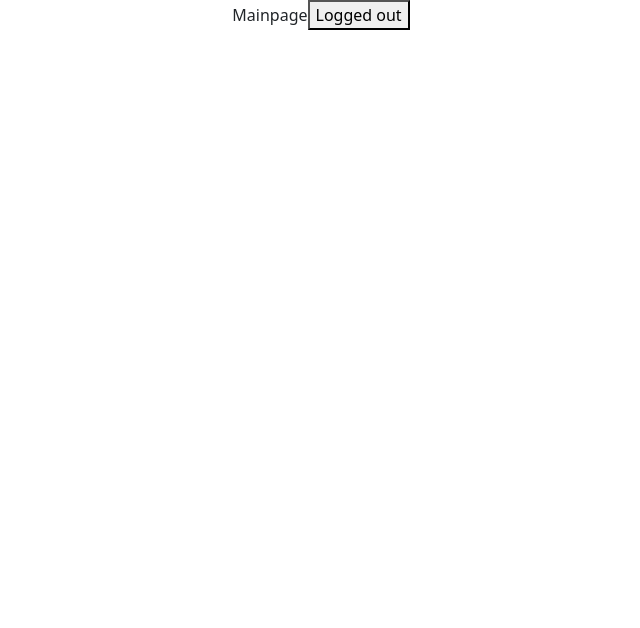
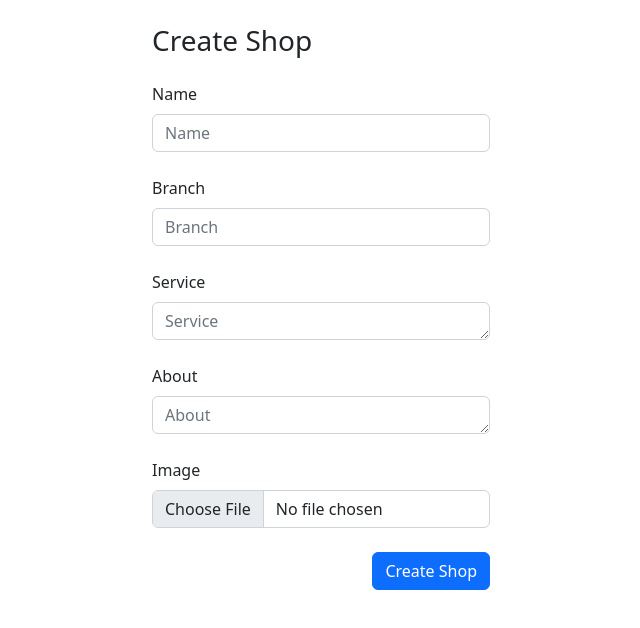
Before and after one commit to tritonmax26/FinalProjectCapstone, a React (Vite) app: page /shoppage in a window 1280 px wide. Shown: the top 628 px of the page, without its empty margins (319-959 px from the left). Built offline with nearby package versions, Linux system fonts and the light colour scheme.

Commit message:
search query anf upload

```diff
--- a/src/components/ProductCard.jsx
+++ b/src/components/ProductCard.jsx
@@ -11,7 +11,7 @@ const ProductCard = ({id, name, description, price, branch, image}) => {
 
                 <Card.Title>Branch: {branch}</Card.Title>
                 <Card.Subtitle className="mb-2 text-muted">
-                <Link to={`/shop/products/${id}`}>
+                <Link to={`/products/${id}`}>
                      Product Name: {name}
                 </Link>
                 </Card.Subtitle>
@@ -22,7 +22,7 @@ const ProductCard = ({id, name, description, price, branch, image}) => {
                     Price: {price}
                 </Card.Subtitle>
                 <Card.Text>
-                    <Link to={`/shop/products/${id}`}> ID: {id}</Link>
+                    <Link to={`/products/${id}`}> ID: {id}</Link>
                 </Card.Text>
                 {/* <Card.Link href="#">order</Card.Link>
                 <Card.Link href="#">cancel</Card.Link> */}
--- a/src/components/ProductsPagination.jsx
+++ b/src/components/ProductsPagination.jsx
@@ -7,7 +7,7 @@ const ProductsPagination = ({links,active,getProducts}) => {
     <>
     <Pagination>
       {links
-      .filter( (_,index) => index !== 0 && index !== 14)
+      .filter( (_,index) => index !== 0 && index !== links.length -1)
 
       .map(( link ,index ) => {
         return (
--- a/src/components/Productspage.jsx
+++ b/src/components/Productspage.jsx
@@ -1,85 +1,135 @@
-import React, { useState, useEffect } from 'react'
+
+import React, { useState } from "react";
+import { Form, Button } from "react-bootstrap";
 import http from '../lib/http'
-import { useNavigate} from 'react-router-dom'
-import Products from "../views/Products"
-import { Link } from 'react-router-dom'
+import { useNavigate } from "react-router-dom";
 
-const Productspage = () => {
-    const [loggedIn, setLoggedin] = useState(localStorage.getItem("token"))
-    const [name,setName] = useState('')
-    const [description,setDescription] = useState('')
-    const [price,setPrice] = useState('')
-    const [branch,setBranch] = useState('')
-    const navigate = useNavigate()
+const ProductsPage = () => {
+  const navigate = useNavigate();
+  const [name, setName] = useState("");
+  const [branch, setBranch] = useState("");
+  const [description, setDescription] = useState("");
+  const [price, setPrice] = useState('');
+  const [image, setImage] = useState();
+  const [validated, setValidated] = useState(false);
 
-    async function createProduct(e) {
-        e.preventDefault()
-        if (!name || !description || !price || !branch) {
-            alert ("Please Fill all tabs")
-            return
-        }
+  async function submit(e) {
+    e.preventDefault();
+    e.stopPropagation();
 
-        const res = await http.post("/products", {
-            name: name,
-            description: description,
-            price: price,
-            branch: branch
-        },
-        {
-            headers : {
-                "Authorization": `Bearer ${loggedIn}`
-            }
-        }
-        )
+    setValidated(true);
 
+    if (!name || !branch || !description || !price) {
+      return;
     }
 
+    try {
+      const formData = new FormData();
+      formData.append("image", image);
 
-    async function logout(){
-        await http.post("/logout", null, {
-            headers: {
-                "Authorization": `Bearer ${localStorage.getItem("token")}`
-            }
-        })
+      let uploadRes;
 
-        localStorage.removeItem('token')
-        setLoggedin(false)
-        navigate("/")
+      if (image) {
+        uploadRes = await http.post("/upload", formData, {
+          headers: {
+            "Content-Type": "multipart/form-data",
+            Authorization: `Bearer ${localStorage.getItem("token")}`,
+          },
+        });
+      }
+
+      const productData = {
+        name: name,
+        branch: branch,
+        description: description,
+        price: price,
+        image: uploadRes ? uploadRes.data.image_name : "",
+      };
+
+      const res = await http.post("/products", productData, {
+        headers: {
+          "Content-Type": "application/json",
+          Authorization: `Bearer ${localStorage.getItem("token")}`,
+        },
+      });
+
+      navigate(`/${res.data.id}`);
+    } catch (e) {
+      console.log(e);
     }
-
-    // console.log(loggedIn)
-
+  }
 
   return (
-    <div>
-        <Link to="/mainpage">Back</Link>
-        Products Page
-        <button onClick={logout}>
-            Logged out
-        </button>
+    <div className="mt-4">
+      <h3 className="mb-4">Create Product</h3>
+      <Form noValidate validated={validated} onSubmit={submit}>
+        <Form.Group className="mb-4">
+          <Form.Label>Name</Form.Label>
+          <Form.Control
+            required
+            type="text"
+            placeholder="Name"
+            value={name}
+            onChange={(e) => setName(e.target.value)}
+          ></Form.Control>
+          <Form.Control.Feedback type="invalid">
+            Please enter a Name
+          </Form.Control.Feedback>
+        </Form.Group>
+        <Form.Group className="mb-4">
+          <Form.Label>Branch</Form.Label>
+          <Form.Control
+            type="text"
+            placeholder="Branch"
+            value={branch}
+            onChange={(e) => setBranch(e.target.value)}
+          ></Form.Control>
+        </Form.Group>
+        <Form.Group className="mb-4">
+          <Form.Label>Description</Form.Label>
+          <Form.Control
+            required
+            as="textarea"
+            placeholder="Description"
+            value={description}
+            rows={1}
+            onChange={(e) => setDescription(e.target.value)}
+          ></Form.Control>
+          <Form.Control.Feedback type="invalid">
+            Please enter a description
+          </Form.Control.Feedback>
+        </Form.Group>
+        <Form.Group className="mb-4">
+          <Form.Label>Price</Form.Label>
+          <Form.Control
+            required
+            as="textarea"
+            placeholder="Price"
+            value={price}
+            rows={1}
+            onChange={(e) => setPrice(e.target.value)}
+          ></Form.Control>
+          <Form.Control.Feedback type="invalid">
+            Please enter Price
+          </Form.Control.Feedback>
+        </Form.Group>
+        <Form.Group className="mb-4">
+          <Form.Label>Image</Form.Label>
+          <Form.Control
+            type="file"
+            onChange={(e) => setImage(e.target.files[0])}
+          />
+        </Form.Group>
+        <Form.Group>
+          <div className="d-flex justify-content-end">
+            <Button variant="primary" type="submit">
+              Create Product
+            </Button>
+          </div>
+        </Form.Group>
+      </Form>
+    </div>
+  );
+};
 
-        {loggedIn && (
-            <form onSubmit={createProduct}>
-                <input type="text" value={name} placeholder='product' onChange={(e)=> setName(e.target.value)}/>
-                <input type="text" value={description} placeholder='description' onChange={(e)=> setDescription(e.target.value)}/>
-                <input type="number" value={price} placeholder='price' onChange={(e)=> setPrice(e.target.value)}/>
-                <input type="text" value={branch} placeholder='branch' onChange={(e)=> setBranch(e.target.value)}/>
-                <input type="submit" value="Submit" />
-            </form>
-        )}
-
-        <div>
-            <Products />
-
-        </div>
-
-    </div>
-  )
-}
-
-export default Productspage
-
-// name
-// description
-// price
-// branch
+export default ProductsPage;
--- a/src/components/ShopsPage.jsx
+++ b/src/components/ShopsPage.jsx
@@ -1,76 +1,137 @@
-import React, { useState, useEffect } from 'react'
+
+import React, { useState } from "react";
+import { Form, Button } from "react-bootstrap";
 import http from '../lib/http'
-import { useNavigate} from 'react-router-dom'
+import { useNavigate } from "react-router-dom";
 
 const ShopsPage = () => {
-    const [loggedIn, setLoggedin] = useState(localStorage.getItem("token"))
-    const [name,setName] = useState('')
-    const [service,setService] = useState('')
-    const [branch,setBranch] = useState('')
-    const [about,setAbout] = useState('')
-    const navigate = useNavigate()
+  const navigate = useNavigate();
+  const [name, setName] = useState("");
+  const [branch, setBranch] = useState("");
+  const [service, setService] = useState("");
+  const [about, setAbout] = useState("");
+  const [image, setImage] = useState();
+  const [validated, setValidated] = useState(false);
 
-    async function createShop(e) {
-        e.preventDefault()
-        if (!name || !service || !branch || !about) {
-            alert ("Please Fill all tabs")
-            return
-        }
+  async function submit(e) {
+    e.preventDefault();
+    e.stopPropagation();
 
-        const res = await http.post("/shops", {
-            name: name,
-            service: service,
-            branch: branch,
-            about: about
-        },
-        {
-            headers : {
-                "Authorization": `Bearer ${loggedIn}`
-            }
-        }
-        )
+    setValidated(true);
 
+    if (!name || !branch || !service || !about) {
+      return;
     }
 
+    try {
+      const formData = new FormData();
+      formData.append("image", image);
 
-    async function logout(){
-        await http.post("/logout", null, {
-            headers: {
-                "Authorization": `Bearer ${localStorage.getItem("token")}`
-            }
-        })
+      let uploadRes;
 
-        localStorage.removeItem('token')
-        setLoggedin(false)
-        navigate("/")
+      if (image) {
+        uploadRes = await http.post("/upload", formData, {
+          headers: {
+            "Content-Type": "multipart/form-data",
+            Authorization: `Bearer ${localStorage.getItem("token")}`,
+          },
+        });
+      }
+
+      const shopData = {
+        name,
+        branch,
+        service,
+        about,
+        image: uploadRes ? uploadRes.data.image_name : "",
+      };
+
+      const res = await http.post("/shops", shopData, {
+        headers: {
+          "Content-Type": "application/json",
+          Authorization: `Bearer ${localStorage.getItem("token")}`,
+        },
+      });
+
+      navigate(`/${res.data.id}`);
+    } catch (e) {
+      console.log(e);
     }
-
-    // console.log(loggedIn)
-
+  }
 
   return (
-    <div>Mainpage
-        <button onClick={logout}>
-            Logged out
-        </button>
+    <div className="mt-4">
+      <h3 className="mb-4">Create Shop</h3>
+      <Form noValidate validated={validated} onSubmit={submit}>
+        <Form.Group className="mb-4">
+          <Form.Label>Name</Form.Label>
+          <Form.Control
+            required
+            type="text"
+            placeholder="Name"
+            value={name}
+            onChange={(e) => setName(e.target.value)}
+          ></Form.Control>
+          <Form.Control.Feedback type="invalid">
+            Please enter a Name
+          </Form.Control.Feedback>
+        </Form.Group>
+        <Form.Group className="mb-4">
+          <Form.Label>Branch</Form.Label>
+          <Form.Control
+            type="text"
+            placeholder="Branch"
+            value={branch}
+            onChange={(e) => setBranch(e.target.value)}
+          ></Form.Control>
+        </Form.Group>
+        <Form.Group className="mb-4">
+          <Form.Label>Service</Form.Label>
+          <Form.Control
+            required
+            as="textarea"
+            placeholder="Service"
+            value={service}
+            rows={1}
+            onChange={(e) => setService(e.target.value)}
+          ></Form.Control>
+          <Form.Control.Feedback type="invalid">
+            Please enter a Service
+          </Form.Control.Feedback>
+        </Form.Group>
+        <Form.Group className="mb-4">
+          <Form.Label>About</Form.Label>
+          <Form.Control
+            required
+            as="textarea"
+            placeholder="About"
+            value={about}
+            rows={1}
+            onChange={(e) => setAbout(e.target.value)}
+          ></Form.Control>
+          <Form.Control.Feedback type="invalid">
+            Please enter an About
+          </Form.Control.Feedback>
+        </Form.Group>
+        <Form.Group className="mb-4">
+          <Form.Label>Image</Form.Label>
+          <Form.Control
+            type="file"
+            onChange={(e) => setImage(e.target.files[0])}
+          />
+        </Form.Group>
+        <Form.Group>
+          <div className="d-flex justify-content-end">
+            <Button variant="primary" type="submit">
+              Create Shop
+            </Button>
+          </div>
+        </Form.Group>
+      </Form>
+    </div>
+  );
+};
 
-        {loggedIn && (
-            <form onSubmit={createShop}>
-                <input type="text" value={name} placeholder='shop' onChange={(e)=> setName(e.target.value)}/>
-                <input type="text" value={branch} placeholder='branch' onChange={(e)=> setBranch(e.target.value)}/>
-                <input type="text" value={service} placeholder='service' onChange={(e)=> setService(e.target.value)}/>
-                <input type="text" value={about} placeholder='about' onChange={(e)=> setAbout(e.target.value)}/>
-                <input type="submit" value="Submit" />
-            </form>
-        )}
+export default ShopsPage;
 
-    </div>
-  )
-}
-
-export default ShopsPage
-
-// name
-// description
-// price
-// branch
+// id, name, branch, service, about, name2 ,image
--- a/src/components/ShopsPagination.jsx
+++ b/src/components/ShopsPagination.jsx
@@ -6,7 +6,7 @@ const ShopsPagination = ({links,active,getShops,index}) => {
     <>
     <Pagination>
       {links
-      .filter( (_,index) => index !== 0 && index !== 8)
+      .filter( (_,index) => index !== 0 && index !== links.length -1)
 
       .map(( link ,index ) => {
         return (
--- a/src/views/Shops/Shop.jsx
+++ b/src/views/Shops/Shop.jsx
@@ -89,7 +89,7 @@ async function updateShop(e) {
         (
           <div>
             <form onSubmit={updateShop}>
-              <h1>Update Product</h1>
+              <h1>Update Shop</h1>
             <input type="text" value={name} placeholder='name' onChange={(e)=> setName(e.target.value)}/>
             <input type="text" value={service} placeholder='service' onChange={(e)=> setService(e.target.value)}/>
             <input type="text" value={branch} placeholder='branch' onChange={(e)=> setBranch(e.target.value)}/>
@@ -103,7 +103,7 @@ async function updateShop(e) {
 
 
 
-      Per Shop query
+      Per Shop here query
       <h1>{shop.name}</h1>
       <Card style={{ width: '18rem' }} >
         <img src={`${import.meta.env.VITE_API}/image/${shop.image}`} alt="" />
--- a/src/views/Shops/index.jsx
+++ b/src/views/Shops/index.jsx
@@ -36,8 +36,8 @@ return
           {shops.map((shop,index) => {
               return(
 
-                    <div className='shopDivContainer'>
-                      <ShopCard key={index} id={shop.id} name={shop.name} branch={shop.branch} service={shop.service} about={shop.about} image={shop.image} name2={shop.user.name}/>
+                    <div className='shopDivContainer' key={index}>
+                      <ShopCard  id={shop.id} name={shop.name} branch={shop.branch} service={shop.service} about={shop.about} image={shop.image} name2={shop.user.name}/>
                     </div>
 
                   )
```
Also changed, not shown: src/views/Products/index.jsx (+61 -9 lines), src/routes.jsx (line endings or trailing spaces).
